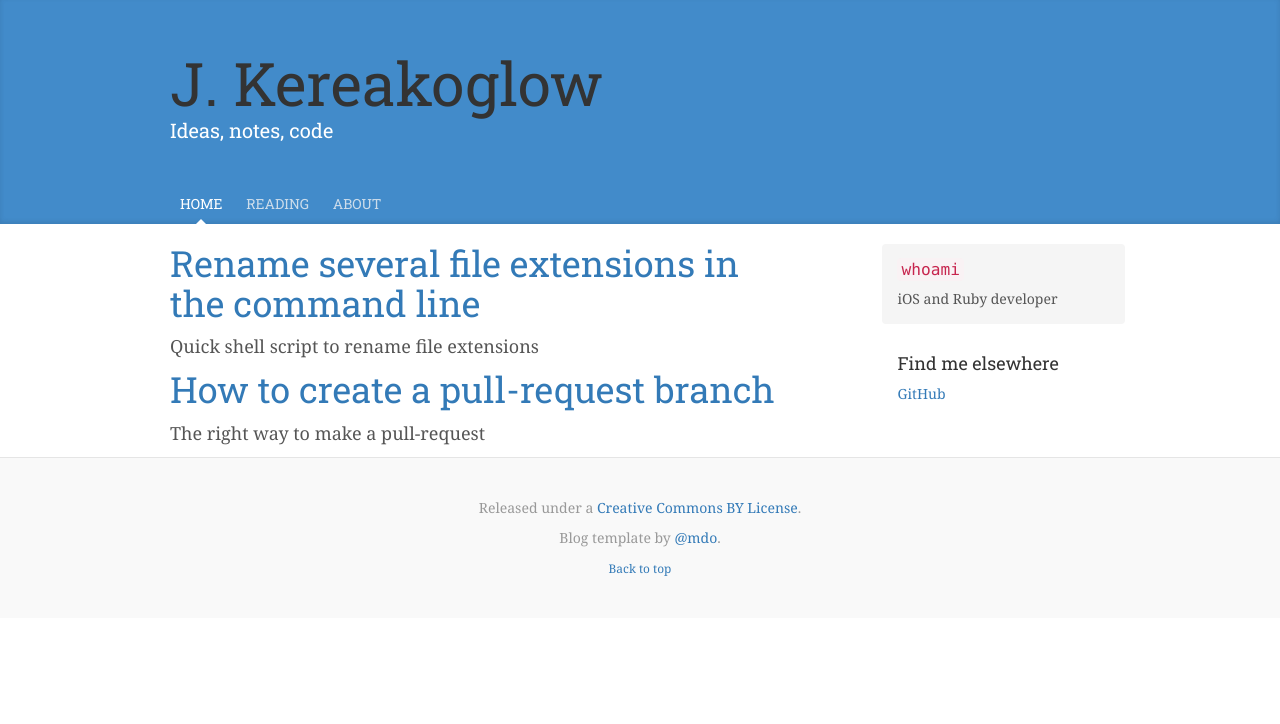
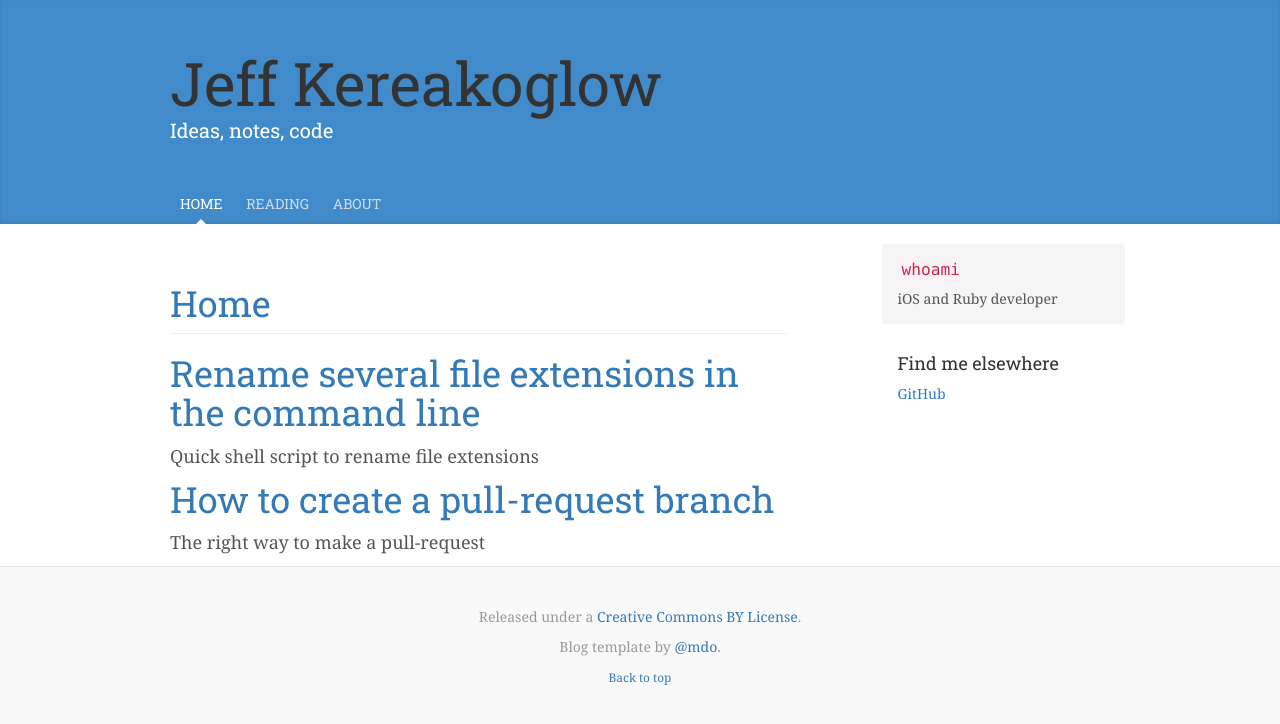
Before and after one commit to jkereako/jkereako.github.io, a Jekyll site: the page built from index.html, in a window 1280 px wide. Shown: the top 724 px of the page. Built offline with Jekyll 4.4.1, drawn with Linux system fonts in a browser that asks for light colours; nearby versions of some CDN libraries.

Commit message:
Edit: copy and title
Added a title to the home page.

```diff
--- a/_config.yml
+++ b/_config.yml
@@ -1,6 +1,6 @@
 language: en-US
 name: Jeff Kereakoglow
-title: J. Kereakoglow
+title: Jeff Kereakoglow
 description: Ideas, notes, code
 timezone: America/New_York
 highlighter: pygments
--- a/index.html
+++ b/index.html
@@ -1,8 +1,13 @@
 ---
 layout: default
-title: Jeff Kereakoglow
+title: Home
 ---
-{% for post in site.posts | limit: 6 %}
+<header role="heading">
+  <h1 class="page-header title" itemprop="name">
+    <a href="{{ page.url }}">{{ page.title | camel_break }}</a>
+  </h1>
+</header>
+{% for post in site.posts | limit: 8 %}
   <article class="excerpt">
     <header>
       <h1 class="title"><a href="{{ post.url }}">{{ post.title | camel_break }}</a></h1>
```
